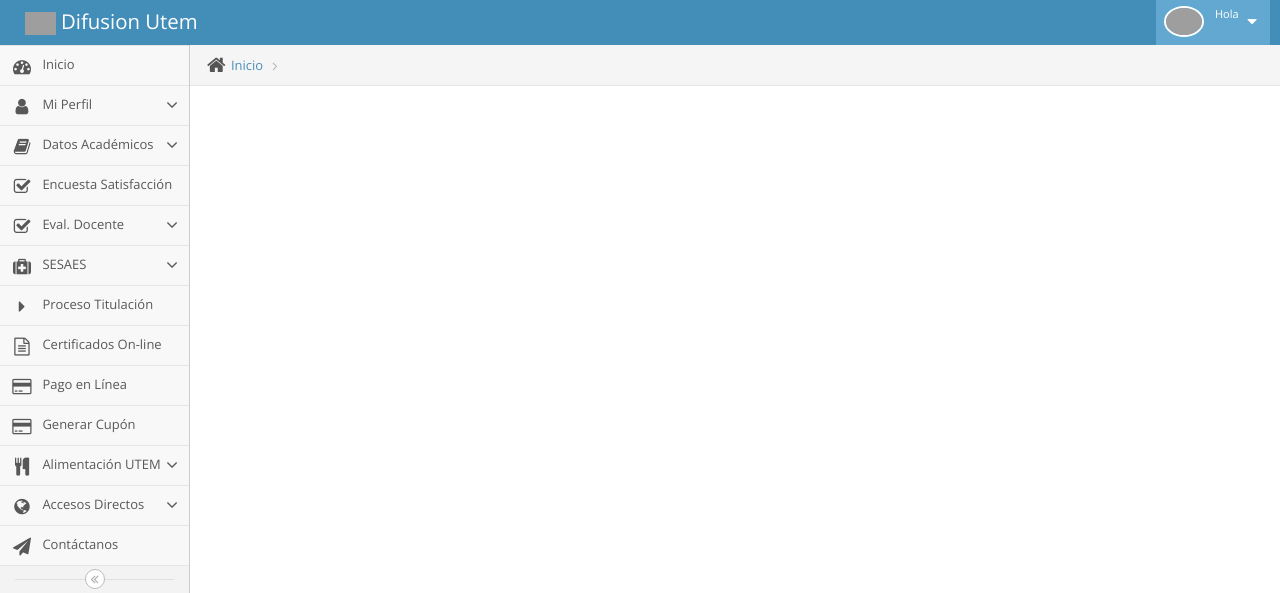
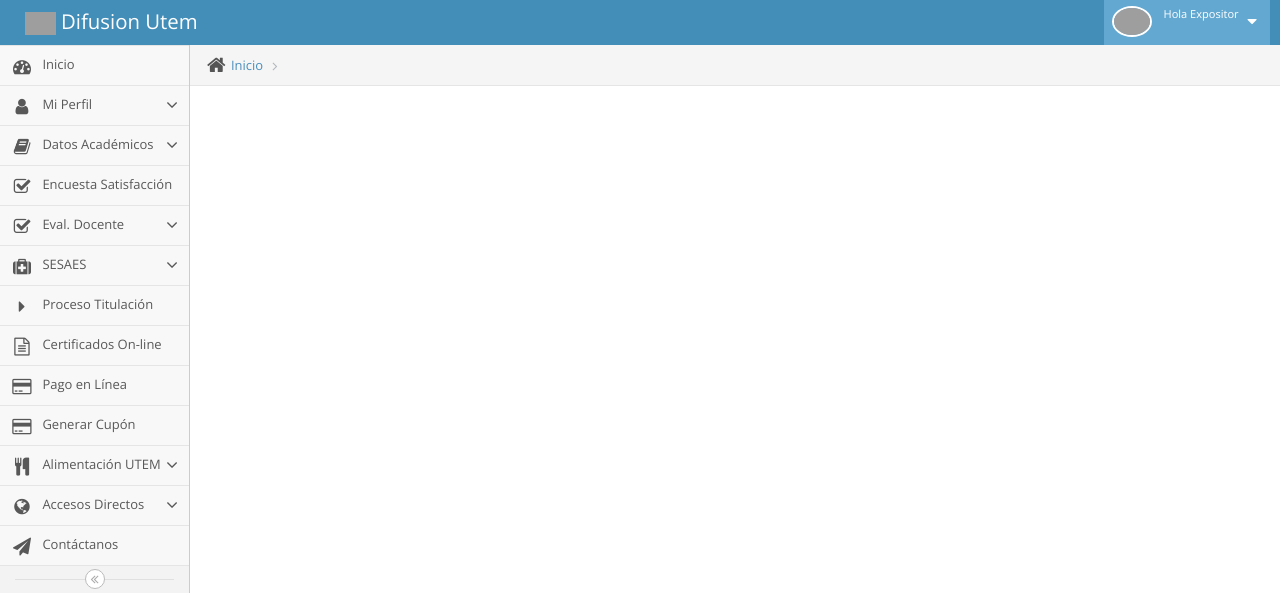
Before and after one commit to jmaureirac/Software, a PHP site: page /inicio in a window 1280 px wide. Shown: the top 593 px of the page. Run offline with PHP 8.4, Linux system fonts and the light colour scheme; some libraries are stand-ins or nearby versions; grey boxes are pictures that could not be loaded.

Commit message:
Update inicio.php

```diff
--- a/inicio.php
+++ b/inicio.php
@@ -67,7 +67,7 @@
 
                                 <img class='nav-user-photo' src="/foto.jpg" />
                                 <span class="user-info">
-                                    <small>Hola </small>
+                                    <small>Hola Expositor</small>
                                     </span>
 
                                 <i class="ace-icon fa fa-caret-down"></i>
```
